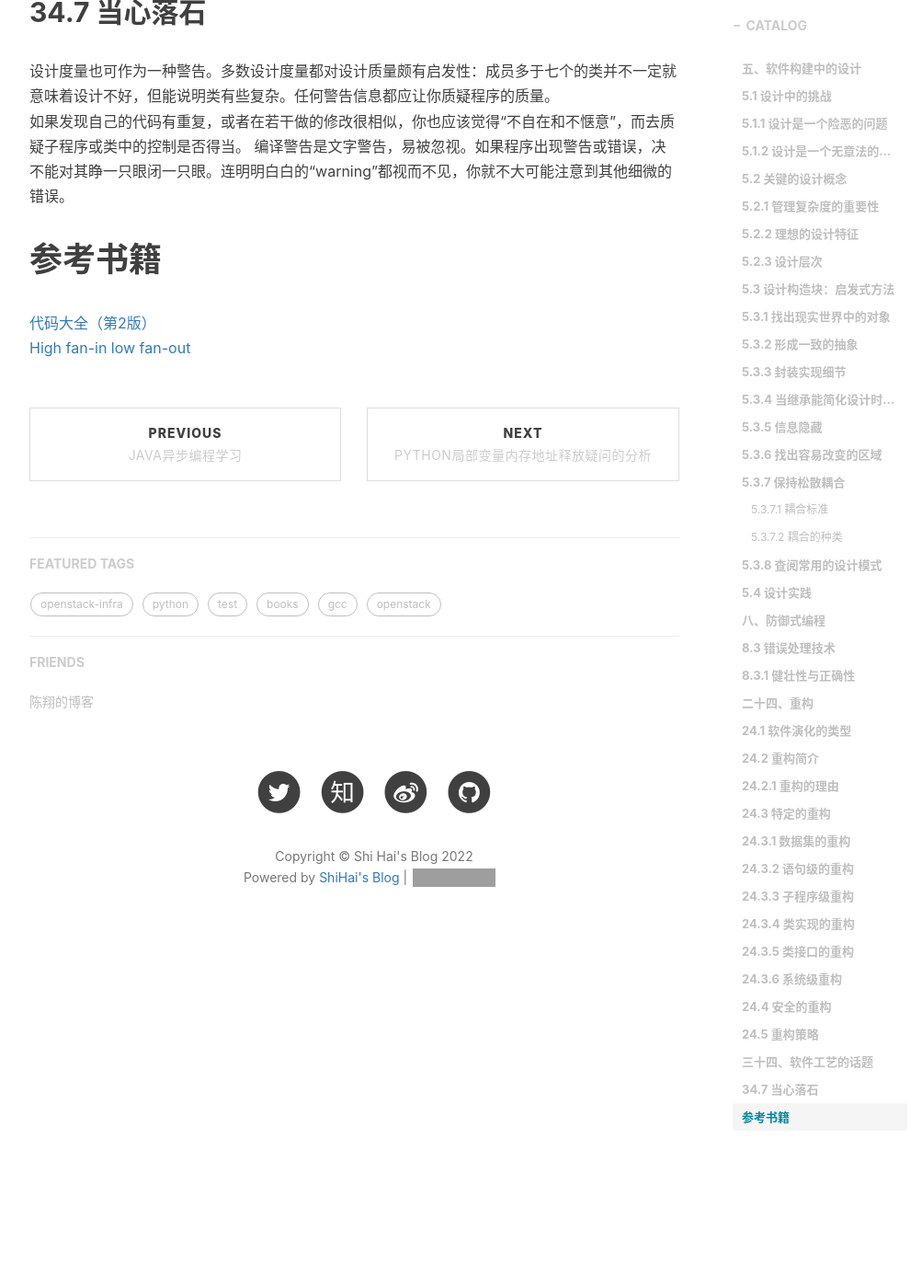
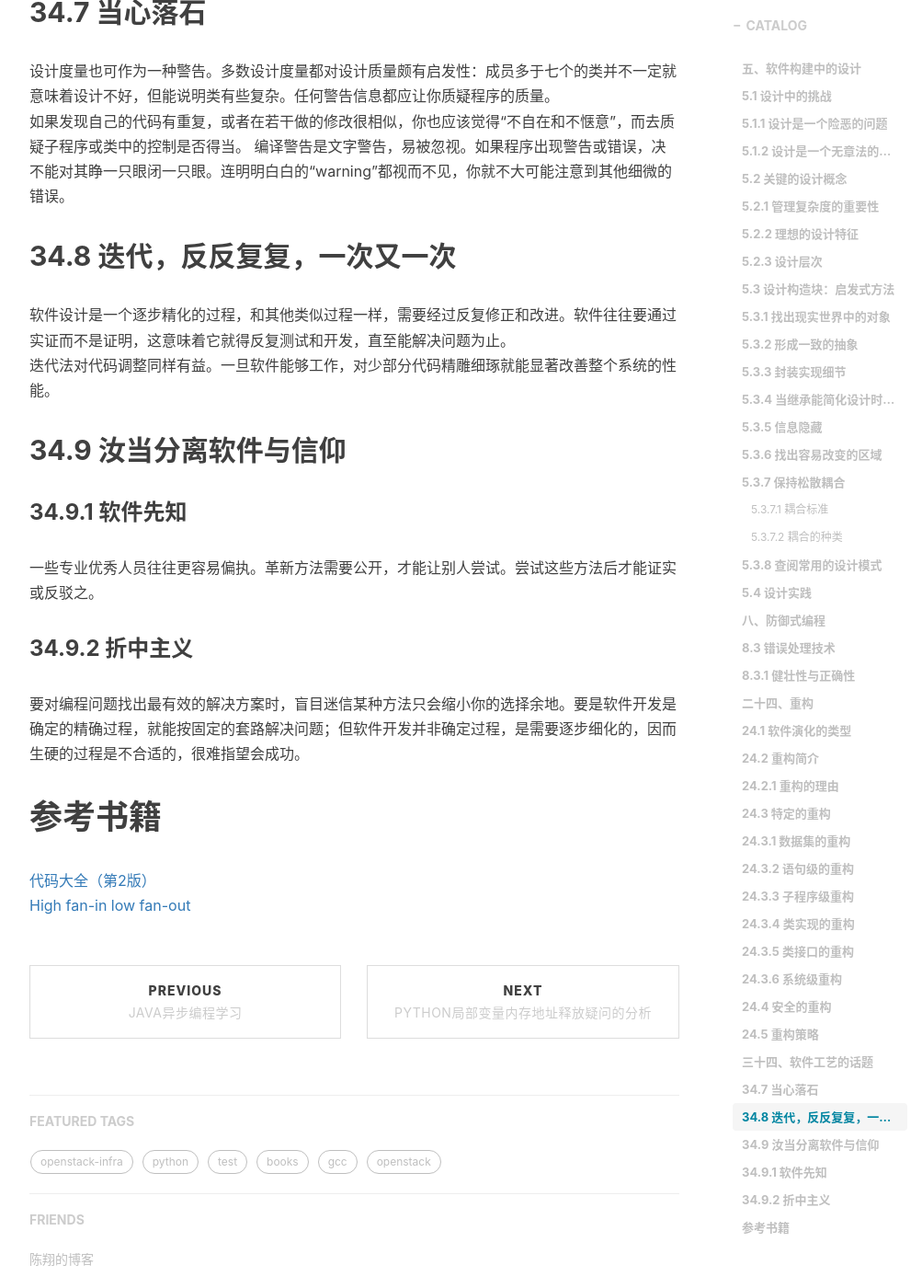
Before and after one commit to shihai1991/shihai1991.github.io, a Jekyll site: the page built from _posts/2022-05-28-代码大全2.md, in a window 1280 px wide and 1400 px high, scrolled down 8907 px. Shown: the whole window at 92% size, without its empty margins (233-1236 px from the left). Built offline with Jekyll 4.4.1, drawn with Linux system fonts in a browser that asks for light colours; nearby versions of some CDN libraries; comment, search, counter and statistics services are not loaded; grey boxes are pictures that could not be loaded.

Commit message:
Update 2022-05-28-代码大全2.md

```diff
--- a/_posts/2022-05-28-代码大全2.md
+++ b/_posts/2022-05-28-代码大全2.md
@@ -240,6 +240,17 @@ time: '2022.06.01 15:52:00'
 如果发现自己的代码有重复，或者在若干做的修改很相似，你也应该觉得“不自在和不惬意”，而去质疑子程序或类中的控制是否得当。
 编译警告是文字警告，易被忽视。如果程序出现警告或错误，决不能对其睁一只眼闭一只眼。连明明白白的“warning”都视而不见，你就不大可能注意到其他细微的错误。
 
+## 34.8 迭代，反反复复，一次又一次
+软件设计是一个逐步精化的过程，和其他类似过程一样，需要经过反复修正和改进。软件往往要通过实证而不是证明，这意味着它就得反复测试和开发，直至能解决问题为止。
+迭代法对代码调整同样有益。一旦软件能够工作，对少部分代码精雕细琢就能显著改善整个系统的性能。
+
+## 34.9 汝当分离软件与信仰
+### 34.9.1 软件先知
+一些专业优秀人员往往更容易偏执。革新方法需要公开，才能让别人尝试。尝试这些方法后才能证实或反驳之。
+
+### 34.9.2 折中主义
+要对编程问题找出最有效的解决方案时，盲目迷信某种方法只会缩小你的选择余地。要是软件开发是确定的精确过程，就能按固定的套路解决问题；但软件开发并非确定过程，是需要逐步细化的，因而生硬的过程是不合适的，很难指望会成功。
+
 # 参考书籍
 [代码大全（第2版）](https://book.douban.com/subject/1477390/)
 [High fan-in low fan-out](https://zhuanlan.zhihu.com/p/391411455)
```
